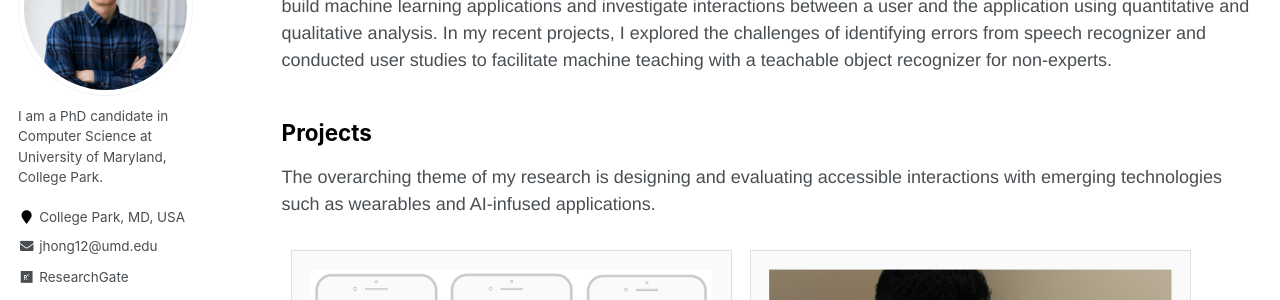
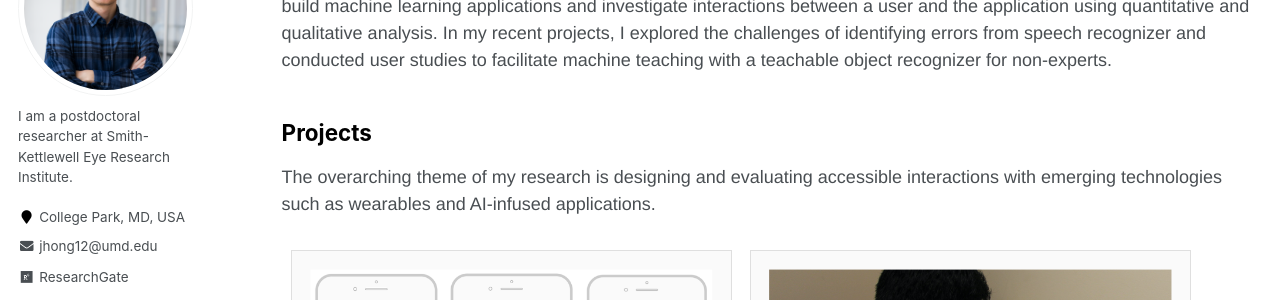
Before and after one commit to jonggi/jonggi.github.io, a Jekyll site: the page built from index.md, in a window 1280 px wide. Shown: the part 197-497 px from the top of the page. Built offline with Jekyll 4.4.1, drawn with Linux system fonts in a browser that asks for light colours.

Commit message:
Afflication: SK

```diff
--- a/_config.yml
+++ b/_config.yml
@@ -10,10 +10,10 @@
 author:
   name             : ""
   avatar           : "JonggiHong3.png"
-  bio              : "I am a PhD candidate in Computer Science at University of Maryland, College Park."
+  bio              : "I am a postdoctoral researcher at Smith-Kettlewell Eye Research Institute."
   location         : "College Park, MD, USA"
   googlescholar    : "https://scholar.google.com/citations?user=55RWNnMAAAAJ&hl=en"
-  email            : "jhong12@umd.edu"
+  email            : "jhong@ski.org"
   twitter          : "jonggi_hong"
   linkedin         : "jonggi-hong-a856b5167"
   researchgate     : "https://www.researchgate.net/profile/Jonggi_Hong2"
```
Also changed, not shown: 1 other file.
